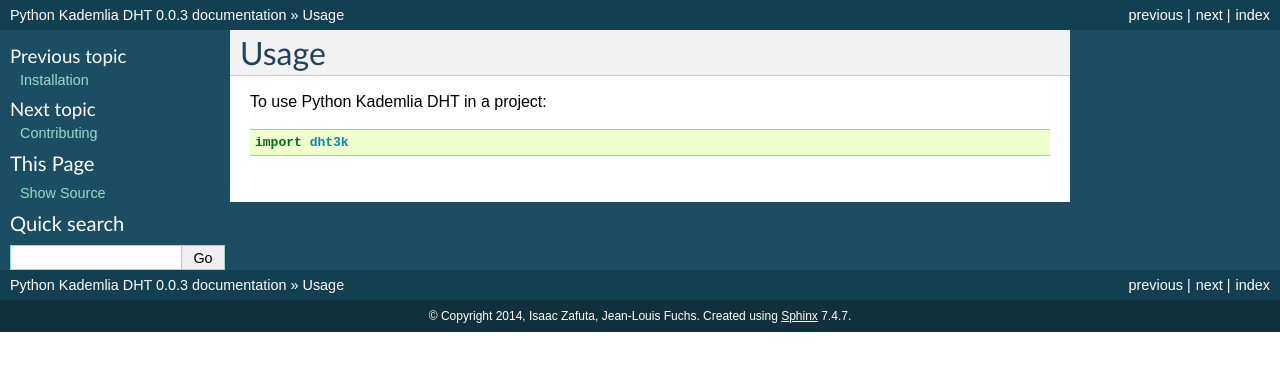
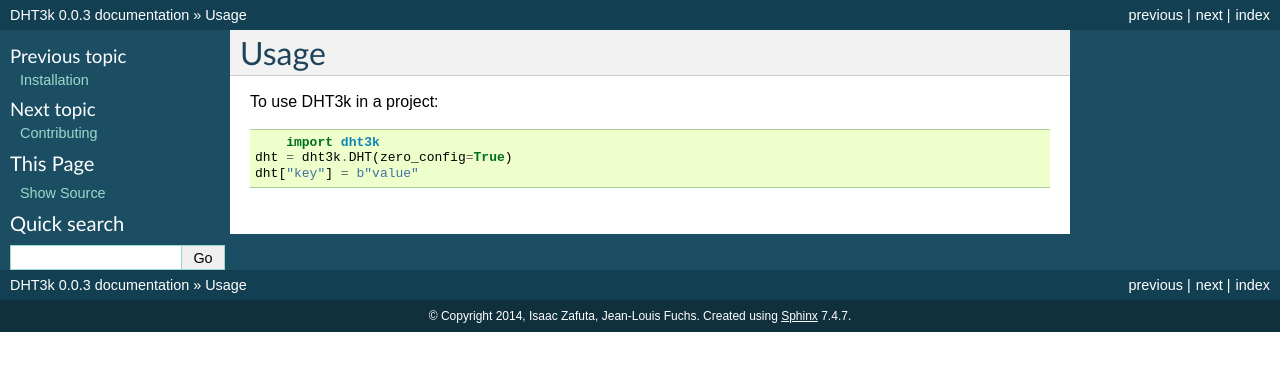
Before and after one commit to pombreda/dht3k, a Sphinx documentation site: the page built from docs/usage.rst, in a window 1280 px wide. Shown: the top 371 px of the page. Built offline with Sphinx 7.4.7, drawn with Linux system fonts in a browser that asks for light colours; pages that are not in the unit, such as notebooks, are missing from menus.

Commit message:
added __all__

```diff
--- a/CONTRIBUTING.rst
+++ b/CONTRIBUTING.rst
@@ -36,8 +36,8 @@
 Write Documentation
 ~~~~~~~~~~~~~~~~~~~
 
-Python Kademlia DHT could always use more documentation, whether as part of the
-official Python Kademlia DHT docs, in docstrings, or even on the web in blog posts,
+DHT3k could always use more documentation, whether as part of the
+DHT3k docs, in docstrings, or even on the web in blog posts,
 articles, and such.
 
 Submit Feedback
--- a/README.rst
+++ b/README.rst
@@ -1,6 +1,6 @@
-=============================
-Python Kademlia DHT
-=============================
+=================
+Kademlia-like DHT
+=================
 
 .. image:: https://badge.fury.io/py/dht3k.png
     :target: http://badge.fury.io/py/dht3k
--- a/dht3k/__init__.py
+++ b/dht3k/__init__.py
@@ -1,2 +1,4 @@
+""" dht3k interface """
 from .pydht import DHT
 __version__ = "0.0.3"
+__all__ = ['DHT']
--- a/docs/conf.py
+++ b/docs/conf.py
@@ -46,7 +46,7 @@
 master_doc = 'index'
 
 # General information about the project.
-project = u'Python Kademlia DHT'
+project = u'DHT3k'
 copyright = u'2014, Isaac Zafuta, Jean-Louis Fuchs'
 
 # The version info for the project you're documenting, acts as replacement for
@@ -192,7 +192,7 @@
 # Grouping the document tree into LaTeX files. List of tuples
 # (source start file, target name, title, author, documentclass [howto/manual]).
 latex_documents = [
-  ('index', 'dht3k.tex', u'Python Kademlia DHT Documentation',
+  ('index', 'dht3k.tex', u'DHT3k Documentation',
    u'Isaac Zafuta, Jean-Louis Fuchs', 'manual'),
 ]
 
@@ -222,7 +222,7 @@
 # One entry per manual page. List of tuples
 # (source start file, name, description, authors, manual section).
 man_pages = [
-    ('index', 'dht3k', u'Python Kademlia DHT Documentation',
+    ('index', 'dht3k', u'DHT3k Documentation',
      [u'Isaac Zafuta, Jean-Louis Fuchs'], 1)
 ]
 
@@ -236,7 +236,7 @@
 # (source start file, target name, title, author,
 #  dir menu entry, description, category)
 texinfo_documents = [
-  ('index', 'dht3k', u'Python Kademlia DHT Documentation',
+  ('index', 'dht3k', u'DHT3k Documentation',
    u'Isaac Zafuta, Jean-Louis Fuchs', 'dht3k', 'One line description of project.',
    'Miscellaneous'),
 ]
--- a/docs/index.rst
+++ b/docs/index.rst
@@ -21,8 +21,8 @@
 Feedback
 ========
 
-If you have any suggestions or questions about **Python Kademlia DHT** feel free to email me
+If you have any suggestions or questions about **DHT3k** feel free to email me
 at ganwell@fangorn.ch.
 
-If you encounter any errors or problems with **Python Kademlia DHT**, please let me know!
+If you encounter any errors or problems with **DHT3k**, please let me know!
 Open an Issue at the GitHub http://github.com/ganwell/dht3k main repository.
--- a/docs/usage.rst
+++ b/docs/usage.rst
@@ -2,6 +2,8 @@
 Usage
 ========
 
-To use Python Kademlia DHT in a project::
+To use DHT3k in a project::
 
 	import dht3k
+    dht = dht3k.DHT(zero_config=True)
+    dht["key"] = b"value"
```
Also changed, not shown: 1 other file.
